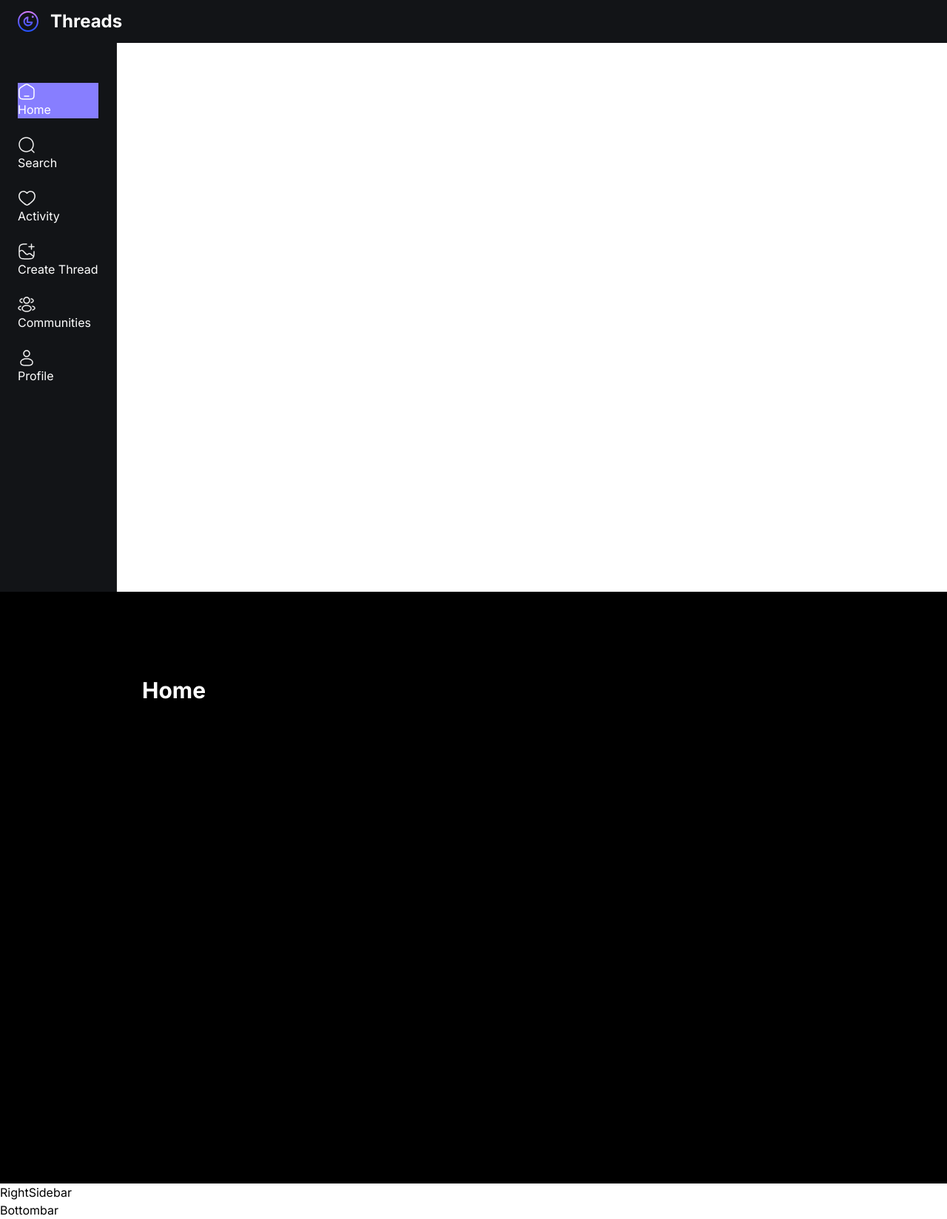
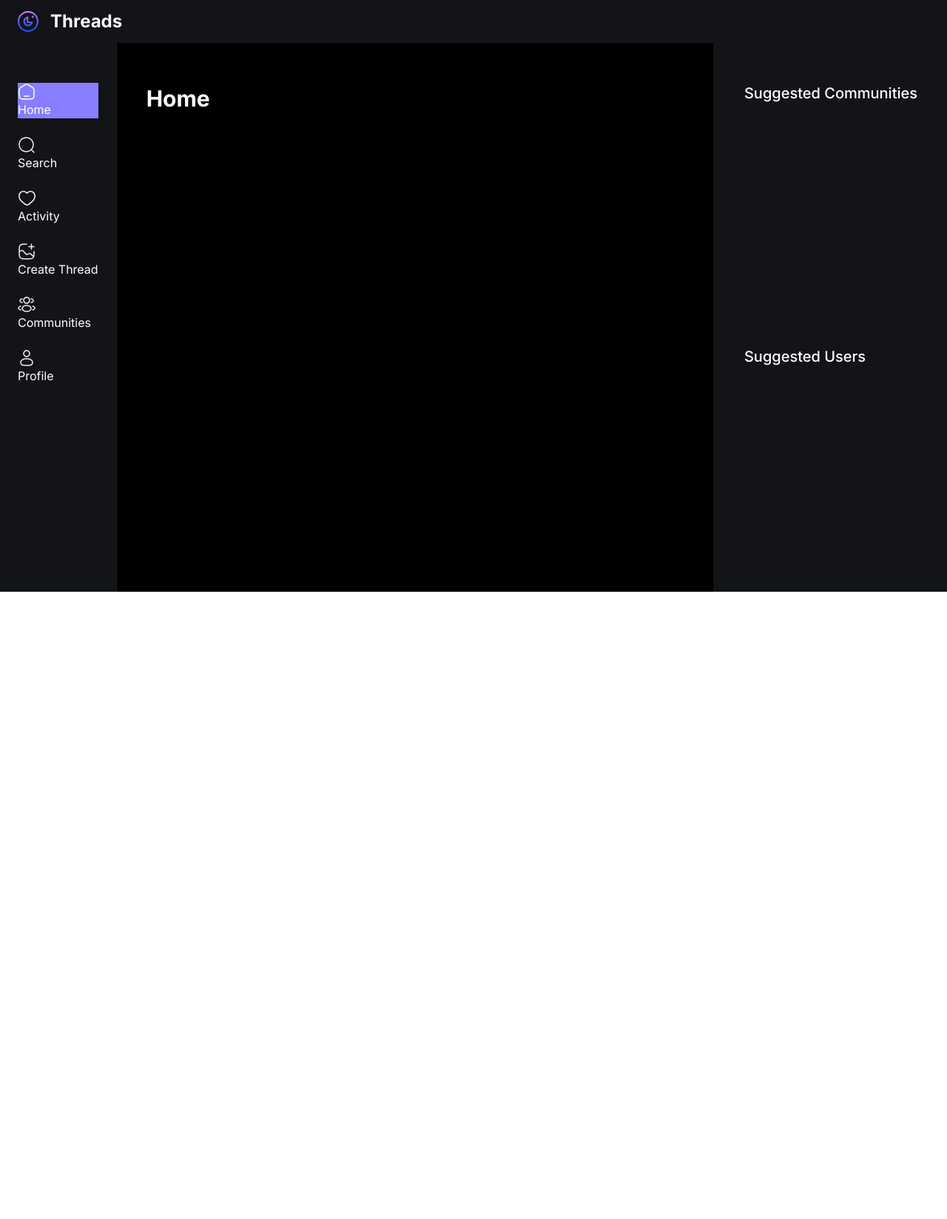
Before and after one commit to AuroraLantean/nextjs-twitter, a Next.js app: page / in a window 1280 px wide. Shown: the whole page at 74% size. After the commit the page ends 800 px from the top, so only its background shows below. Built offline with nearby package versions, Linux system fonts and the light colour scheme; no server answers.

Commit message:
add Bottombar and RightSidebar

```diff
--- a/app/(root)/layout.tsx
+++ b/app/(root)/layout.tsx
@@ -24,7 +24,7 @@
       <html lang="en">
         <body className={inter.className}>
           <Topbar />
-          <main>
+          <main className='flex flex-row'>
             <LeftSidebar />
             <section className='main-container'>
               <div className='w-full max-w-4xl'>
--- a/components/shared/Bottombar.tsx
+++ b/components/shared/Bottombar.tsx
@@ -1,6 +1,40 @@
+"use client"
+import { sidebarLinks } from "@/constants"
+import { usePathname, useRouter } from "next/navigation"
+import Link from "next/link";
+import Image from "next/image";
+
 function Bottombar() {
-  return <h1>Bottombar</h1>
+  const pathname = usePathname();
 
+  return (
+    <section className="bottombar">
+      <div className="bottombar_container">
+        {sidebarLinks.map((link) => {
+          const isActive = (pathname.includes(link.route) && link.route.length > 1) || pathname === link.route;
+          //link.route.length > 1 => the route is not "/"
+          // the home route "/" is determined by pathname == link.route
+
+          return (
+            <Link
+              href={link.route}
+              key={link.label}
+              className={`bottombar_link1 ${isActive && 'bg-primary-500'}`}
+            >
+              <Image
+                src={link.imgURL}
+                alt={link.label}
+                width={24}
+                height={24}
+              />
+              <p className="text-subtle-medium text-light-1 max-sm:hidden">{link.label.split(/\s+/)[0]}</p>
+            </Link>
+          )
+        }
+        )}
+      </div>
+    </section>
+  )
 }
 
 export default Bottombar;
--- a/components/shared/LeftSidebar.tsx
+++ b/components/shared/LeftSidebar.tsx
@@ -1,5 +1,4 @@
 "use client"
-
 import { sidebarLinks } from "@/constants"
 import Link from "next/link";
 import Image from "next/image";
--- a/components/shared/RightSidebar.tsx
+++ b/components/shared/RightSidebar.tsx
@@ -1,5 +1,14 @@
 function RightSidebar() {
-  return <h1>RightSidebar</h1>
+  return (
+    <section className="custom-scrollbar rightsidebar">
+      <div className="flex flex-1 flex-col justify-start">
+        <h3 className="text-heading4-medium text-light-1">Suggested Communities</h3>
+      </div>
+      <div className="flex flex-1 flex-col justify-start">
+        <h3 className="text-heading4-medium text-light-1">Suggested Users</h3>
+      </div>
+    </section>
+  )
 
 }
 
```
